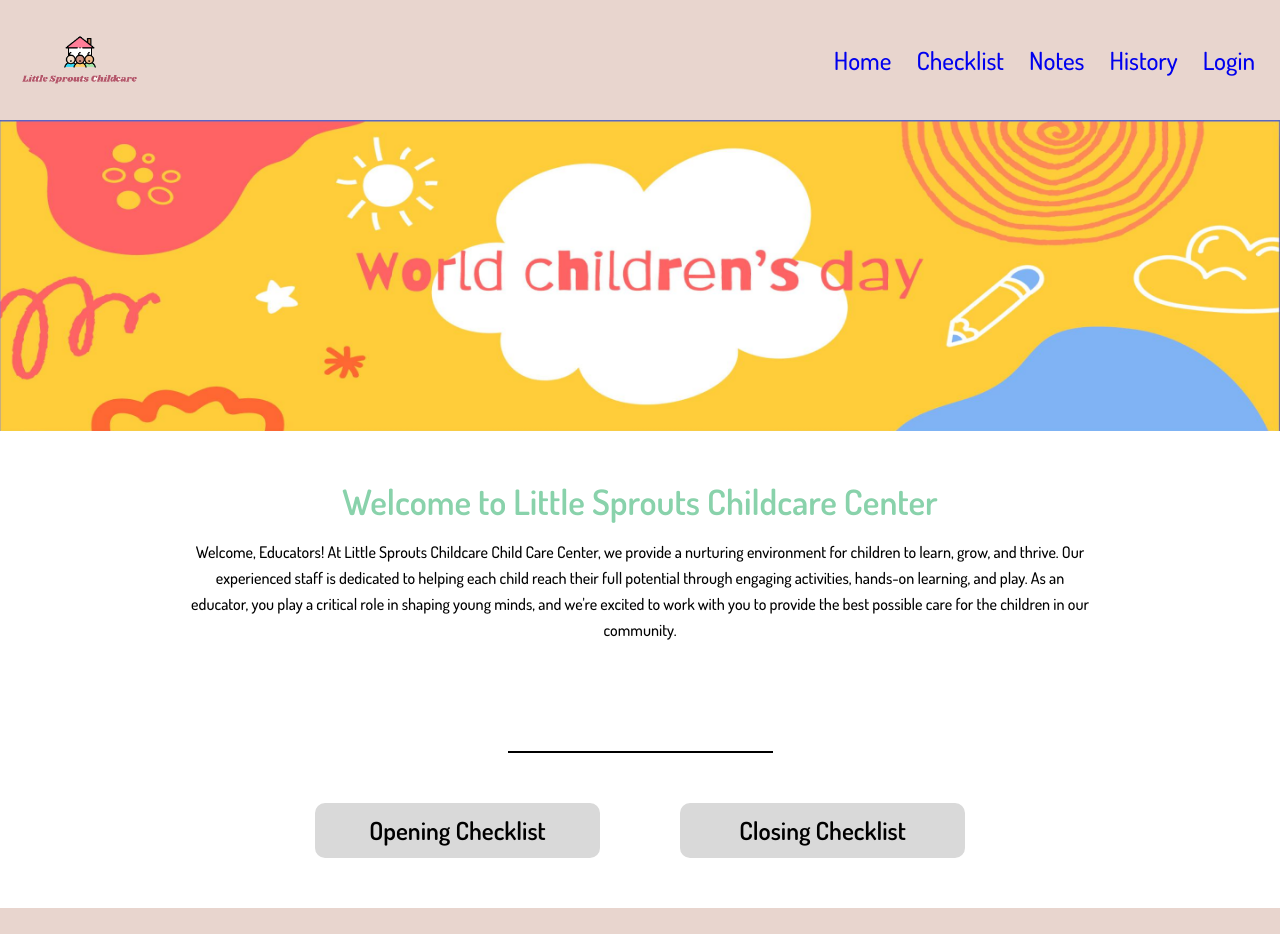
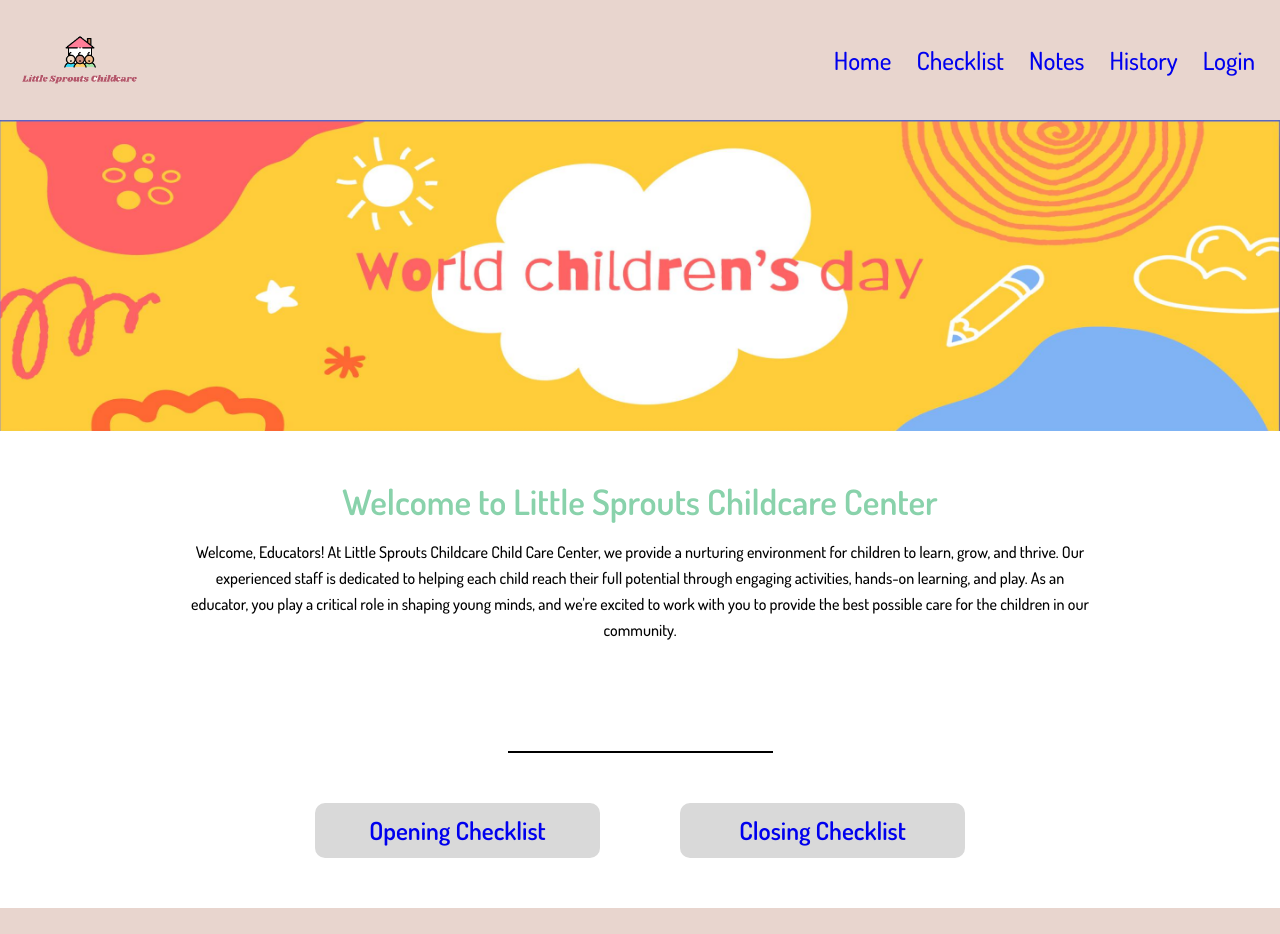
Before and after one commit to long-phamclk/little-sprout-childcare, a React (Vite) app: page /home in a window 1280 px wide. Shown: the top 934 px of the page. Built offline with nearby package versions, Linux system fonts and the light colour scheme.

Commit message:
add path to homepage

```diff
--- a/src/pages/home/Home.jsx
+++ b/src/pages/home/Home.jsx
@@ -2,6 +2,7 @@ import styled from "styled-components";
 import Header from "../../components/Header";
 import BackGroundImg from "../../components/BackGroundImg";
 import Footer from "../../components/Footer";
+import { Link } from "react-router-dom";
 
 function Body() {
   return (
@@ -21,8 +22,12 @@ function Body() {
         </Article>
         <LineBox></LineBox>
         <ListButtonWrapper>
-          <OpeningListButton>Opening Checklist</OpeningListButton>
-          <ClosingListButton>Closing Checklist</ClosingListButton>
+          <OpeningListButton to="/openchecklist">
+            Opening Checklist
+          </OpeningListButton>
+          <ClosingListButton to="/closechecklist">
+            Closing Checklist
+          </ClosingListButton>
         </ListButtonWrapper>
       </Wrapper>
       <Footer />
@@ -73,7 +78,7 @@ const ListButtonWrapper = styled.div`
   margin-top: 50px;
 `;
 
-const OpeningListButton = styled.div`
+const OpeningListButton = styled(Link)`
   font-family: "Dosis", sans-serif;
   font-size: ${25 / 16}rem;
   font-weight: 600;
@@ -82,9 +87,10 @@ const OpeningListButton = styled.div`
   width: 285px;
   border-radius: 10px;
   text-align: center;
+  text-decoration: none;
 `;
 
-const ClosingListButton = styled.div`
+const ClosingListButton = styled(Link)`
   font-family: "Dosis", sans-serif;
   font-size: ${25 / 16}rem;
   font-weight: 600;
@@ -93,6 +99,7 @@ const ClosingListButton = styled.div`
   width: 285px;
   border-radius: 10px;
   text-align: center;
+  text-decoration: none;
 `;
 
 export default Body;
```
